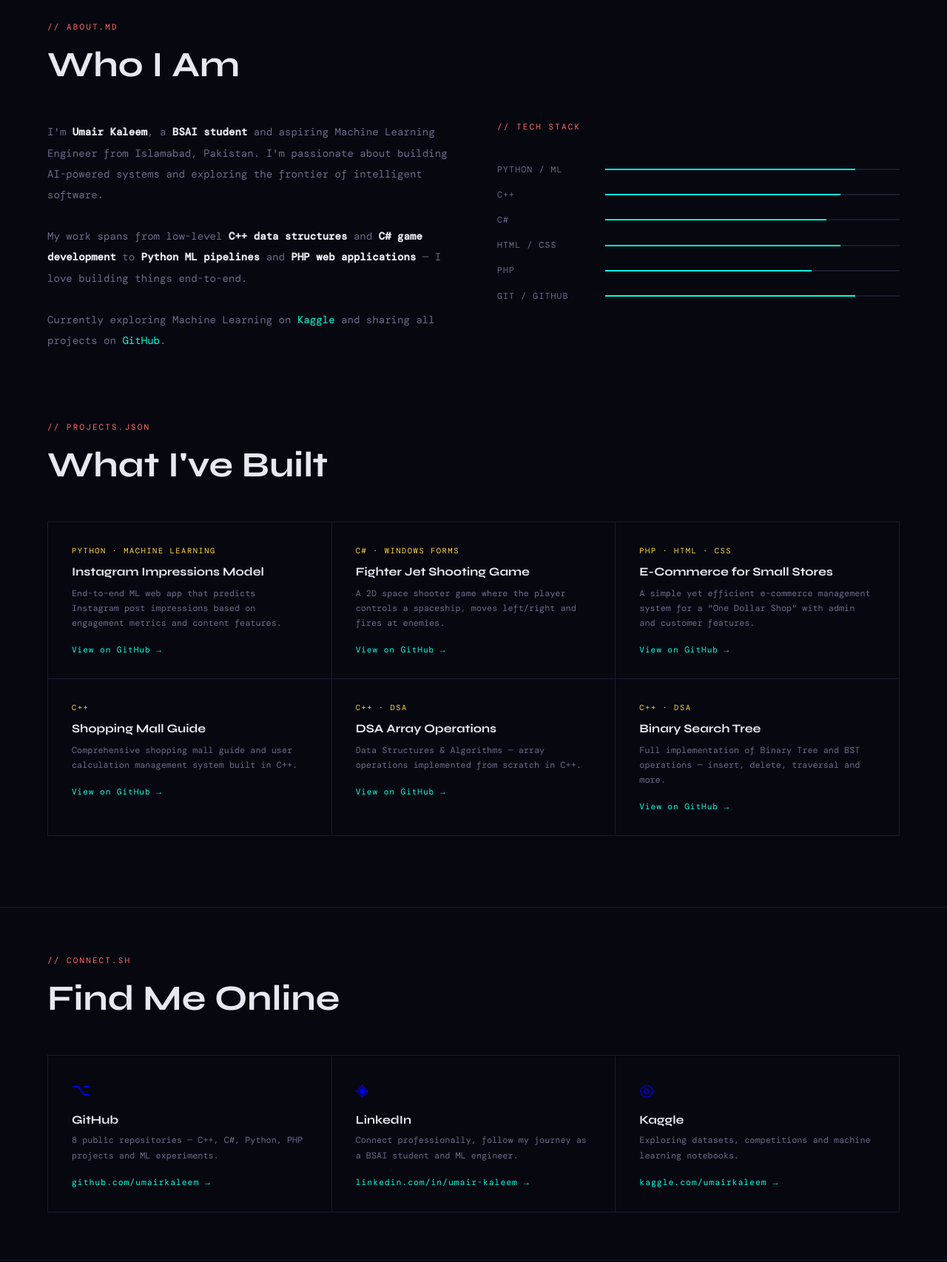
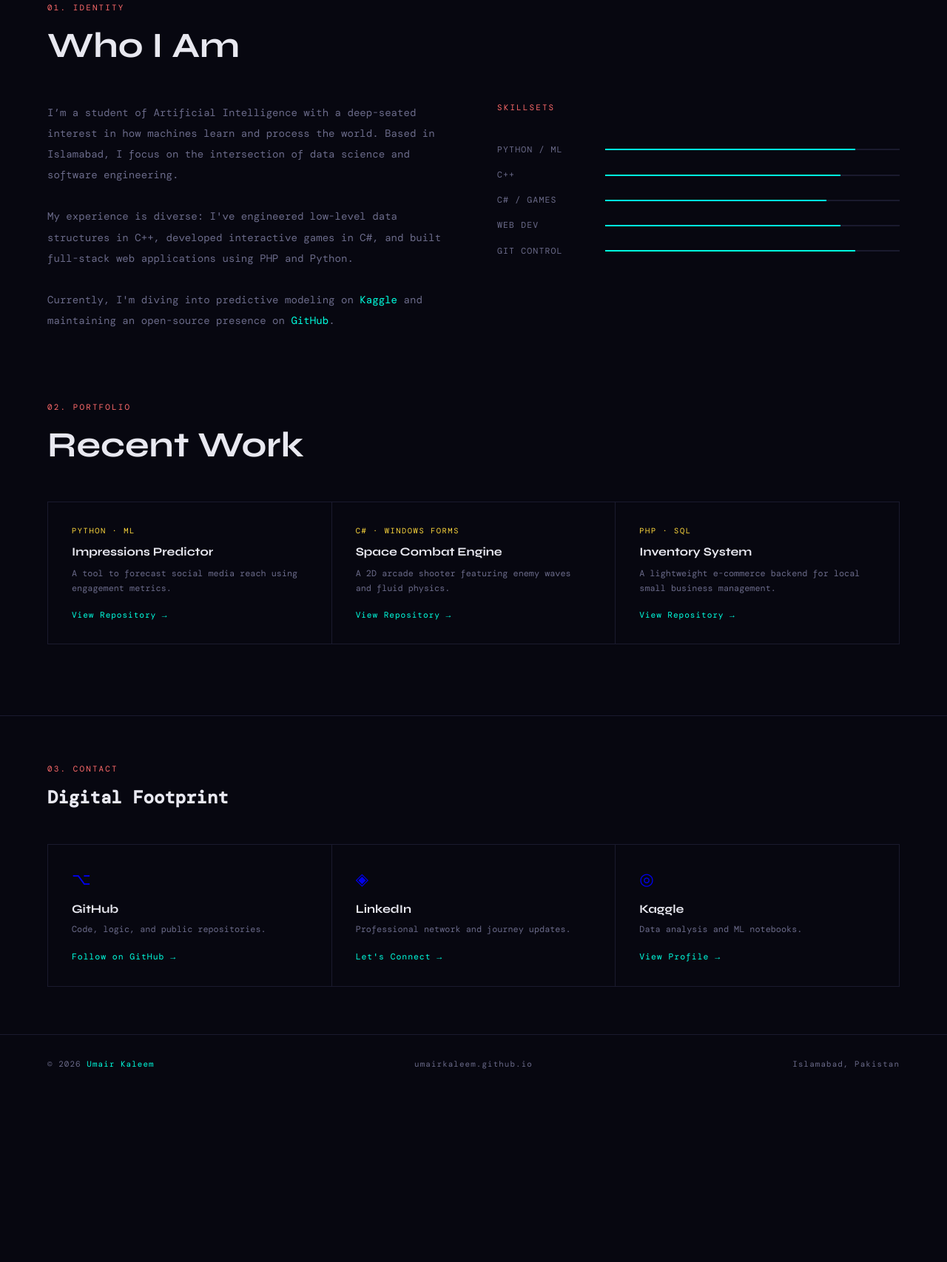
Before and after one commit to umairkaleem/umairkaleem.github.io, a plain HTML site: page index.html in a window 1280 px wide. Shown: the part 954-2660 px from the top of the page at 74% size. After the commit the page ends 2431 px from the top, so only its background shows below. Drawn offline with nearby package versions, Linux system fonts and the light colour scheme.

Commit message:
Update print statement

```diff
--- a/index.html
+++ b/index.html
@@ -3,12 +3,29 @@
 <head>
     <meta charset="UTF-8" />
     <meta name="viewport" content="width=device-width, initial-scale=1.0"/>
-  <meta name="description" content="Umair Kaleem — BSAI Student, AI Enthusiast & Aspiring Machine Learning Engineer based in Islamabad, Pakistan."/>
-  <meta name="keywords" content="Umair Kaleem, umairkaleem, AI, Machine Learning, BSAI, Python, C++, developer, Islamabad, Pakistan, GitHub, Kaggle"/>
-  <meta name="author" content="Umair Kaleem"/>
+
     <title>Umair Kaleem — AI & ML Engineer</title>
+    <meta name="title" content="Umair Kaleem — AI & ML Engineer">
+    <meta name="description" content="BSAI Student and AI Enthusiast building intelligent systems in Islamabad, Pakistan.">
+    <meta name="keywords" content="Umair Kaleem, AI, Machine Learning, BSAI, Python, C++, developer, Islamabad, Pakistan">
+    <meta name="author" content="Umair Kaleem">
+
+    <meta property="og:type" content="website">
+    <meta property="og:url" content="https://umairkaleem.github.io/">
+    <meta property="og:title" content="Umair Kaleem — AI & ML Engineer">
+    <meta property="og:description" content="Exploring the frontier of machine learning and intelligent software.">
+    <meta property="og:image" content="https://umairkaleem.github.io/meta-image.png">
+
+    <meta property="twitter:card" content="summary_large_image">
+    <meta property="twitter:url" content="https://umairkaleem.github.io/">
+    <meta property="twitter:title" content="Umair Kaleem — AI & ML Engineer">
+    <meta property="twitter:description" content="Exploring the frontier of machine learning and intelligent software.">
+    <meta property="twitter:image" content="https://umairkaleem.github.io/meta-image.png">
+
     <link rel="preconnect" href="https://fonts.googleapis.com">
+    <link rel="preconnect" href="https://fonts.gstatic.com" crossorigin>
     <link href="https://fonts.googleapis.com/css2?family=Syne:wght@400;700;800&family=DM+Mono:wght@400;500&display=swap" rel="stylesheet">
+
     <style>
         *, *::before, *::after { box-sizing: border-box; margin: 0; padding: 0; }
 
@@ -68,7 +85,6 @@
             opacity: 0.35;
         }
 
-    /* ── HEADER ── */
         header {
             position: relative;
             z-index: 10;
@@ -97,7 +113,6 @@
         }
         nav a:hover { color: var(--accent); }
 
-    /* ── HERO ── */
         .hero {
             position: relative;
             z-index: 10;
@@ -166,7 +181,6 @@
         .btn-ghost { color: var(--muted); outline: 1px solid var(--border); }
         .btn-ghost:hover { color: var(--text); outline-color: var(--muted); }
 
-    /* ── STATS ── */
         .stats-bar {
             position: relative;
             z-index: 10;
@@ -193,7 +207,6 @@
             margin-top: 0.25rem;
         }
 
-    /* ── SECTION ── */
         .section {
             position: relative;
             z-index: 10;
@@ -213,7 +226,6 @@
             margin-bottom: 1.5rem;
         }
 
-    /* ── ABOUT ── */
         .about-grid {
             display: grid;
             grid-template-columns: 1fr 1fr;
@@ -222,9 +234,9 @@
         }
         .about-text { font-size: 0.88rem; color: var(--muted); line-height: 2; }
         .about-text strong { color: var(--text); }
-    .about-text a { color: var(--accent); text-decoration: none; }
+        .about-text a { color: var(--accent); text-decoration: none; border-bottom: 1px solid transparent; transition: 0.2s; }
+        .about-text a:hover { border-bottom-color: var(--accent); }
 
-    /* ── SKILLS ── */
         .skills-list { display: flex; flex-direction: column; gap: 1.2rem; }
         .skill-item { display: flex; align-items: center; gap: 1rem; }
         .skill-name {
@@ -244,7 +256,6 @@
             animation: barFill 1.2s ease forwards;
         }
 
-    /* ── PROJECTS ── */
         .projects-grid {
             display: grid;
             grid-template-columns: repeat(auto-fit, minmax(300px, 1fr));
@@ -296,7 +307,6 @@
             letter-spacing: 0.08em;
         }
 
-    /* ── CONNECT ── */
         .links-section {
             position: relative;
             z-index: 10;
@@ -336,7 +346,6 @@
             letter-spacing: 0.08em;
         }
 
-    /* ── FOOTER ── */
         footer {
             position: relative;
             z-index: 10;
@@ -366,7 +375,6 @@
         }
         .floating-badge span { color: var(--accent); }
 
-    /* ── ANIMATIONS ── */
         @keyframes fadeUp {
             from { opacity: 0; transform: translateY(24px); }
             to   { opacity: 1; transform: translateY(0); }
@@ -377,8 +385,9 @@
         }
         @keyframes barFill { to { transform: scaleX(1); } }
 
-    /* ── RESPONSIVE ── */
         @media (max-width: 768px) {
+            body { cursor: auto; }
+            .cursor, .cursor-ring { display: none; }
             header { padding: 1.5rem 1.5rem 0; }
             nav { display: none; }
             .hero { padding: 5rem 1.5rem 4rem; }
@@ -397,7 +406,6 @@
     <div class="cursor" id="cursor"></div>
     <div class="cursor-ring" id="cursorRing"></div>
 
-  <!-- Header -->
     <header>
         <a href="#" class="logo">UK/</a>
         <nav>
@@ -408,17 +416,14 @@
         </nav>
     </header>
 
-  <!-- Hero -->
     <section class="hero">
-    <div class="hero-tag">💭 The Challenger — BSAI Student</div>
+        <div class="hero-tag">The Challenger — BSAI Student</div>
         <h1>
             UMAIR<span class="accent-dot">.</span>
             <span class="line2">KALEEM</span>
         </h1>
         <p class="hero-sub">
-      <strong>AI Enthusiast</strong> & Aspiring Machine Learning Engineer<br>
-      based in Islamabad, Pakistan.<br>
-      Building intelligent systems — from C++ game engines to ML web apps.
+            <strong>AI Enthusiast</strong> & Aspiring Machine Learning Engineer based in Islamabad, Pakistan. I build intelligent systems ranging from C++ architectures to modern ML pipelines.
         </p>
         <div class="hero-cta">
             <a href="https://github.com/umairkaleem" target="_blank" class="btn btn-primary">View GitHub →</a>
@@ -426,7 +431,6 @@
         </div>
     </section>
 
-  <!-- Stats -->
     <div class="stats-bar">
         <div class="stat">
             <div class="stat-num">08</div>
@@ -446,34 +450,26 @@
         </div>
     </div>
 
-  <!-- About -->
     <section class="section" id="about">
-    <div class="section-label">// about.md</div>
+        <div class="section-label">01. Identity</div>
         <h2>Who I Am</h2>
         <div class="about-grid">
             <div class="about-text">
                 <p>
-          I'm <strong>Umair Kaleem</strong>, a <strong>BSAI student</strong> and aspiring
-          Machine Learning Engineer from Islamabad, Pakistan. I'm passionate about
-          building AI-powered systems and exploring the frontier of intelligent software.
+                    I’m a student of Artificial Intelligence with a deep-seated interest in how machines learn and process the world. Based in Islamabad, I focus on the intersection of data science and software engineering.
                 </p>
                 <br>
                 <p>
-          My work spans from low-level <strong>C++ data structures</strong> and
-          <strong>C# game development</strong> to <strong>Python ML pipelines</strong>
-          and <strong>PHP web applications</strong> — I love building things end-to-end.
+                    My experience is diverse: I've engineered low-level data structures in C++, developed interactive games in C#, and built full-stack web applications using PHP and Python.
                 </p>
                 <br>
                 <p>
-          Currently exploring Machine Learning on
-          <a href="https://www.kaggle.com/umairkaleem" target="_blank">Kaggle</a>
-          and sharing all projects on
-          <a href="https://github.com/umairkaleem" target="_blank">GitHub</a>.
+                    Currently, I'm diving into predictive modeling on <a href="https://www.kaggle.com/umairkaleem" target="_blank">Kaggle</a> and maintaining an open-source presence on <a href="https://github.com/umairkaleem" target="_blank">GitHub</a>.
                 </p>
             </div>
 
             <div class="skills-list">
-        <div class="section-label" style="margin-bottom:1.5rem">// tech stack</div>
+                <div class="section-label" style="margin-bottom:1.5rem">Skillsets</div>
                 <div class="skill-item">
                     <span class="skill-name">Python / ML</span>
                     <div class="skill-bar-bg"><div class="skill-bar-fill" style="width:85%;animation-delay:0.7s"></div></div>
@@ -483,117 +479,80 @@
                     <div class="skill-bar-bg"><div class="skill-bar-fill" style="width:80%;animation-delay:0.85s"></div></div>
                 </div>
                 <div class="skill-item">
-          <span class="skill-name">C#</span>
+                    <span class="skill-name">C# / Games</span>
                     <div class="skill-bar-bg"><div class="skill-bar-fill" style="width:75%;animation-delay:1.0s"></div></div>
                 </div>
                 <div class="skill-item">
-          <span class="skill-name">HTML / CSS</span>
+                    <span class="skill-name">Web Dev</span>
                     <div class="skill-bar-bg"><div class="skill-bar-fill" style="width:80%;animation-delay:1.15s"></div></div>
                 </div>
                 <div class="skill-item">
-          <span class="skill-name">PHP</span>
-          <div class="skill-bar-bg"><div class="skill-bar-fill" style="width:70%;animation-delay:1.3s"></div></div>
-        </div>
-        <div class="skill-item">
-          <span class="skill-name">Git / GitHub</span>
-          <div class="skill-bar-bg"><div class="skill-bar-fill" style="width:85%;animation-delay:1.45s"></div></div>
+                    <span class="skill-name">Git Control</span>
+                    <div class="skill-bar-bg"><div class="skill-bar-fill" style="width:85%;animation-delay:1.3s"></div></div>
                 </div>
             </div>
         </div>
     </section>
 
-  <!-- Projects -->
     <section class="section" id="projects" style="padding-top:0">
-    <div class="section-label">// projects.json</div>
-    <h2>What I've Built</h2>
+        <div class="section-label">02. Portfolio</div>
+        <h2>Recent Work</h2>
         <div class="projects-grid">
-
             <a href="https://github.com/umairkaleem/instagram_impressions_model" target="_blank" class="project-card">
-        <div class="project-lang">Python · Machine Learning</div>
-        <div class="project-title">Instagram Impressions Model</div>
-        <div class="project-desc">End-to-end ML web app that predicts Instagram post impressions based on engagement metrics and content features.</div>
-        <span class="project-arrow">View on GitHub →</span>
+                <div class="project-lang">Python · ML</div>
+                <div class="project-title">Impressions Predictor</div>
+                <div class="project-desc">A tool to forecast social media reach using engagement metrics.</div>
+                <span class="project-arrow">View Repository →</span>
             </a>
-
             <a href="https://github.com/umairkaleem/fighterJetShootingGame" target="_blank" class="project-card">
                 <div class="project-lang">C# · Windows Forms</div>
-        <div class="project-title">Fighter Jet Shooting Game</div>
-        <div class="project-desc">A 2D space shooter game where the player controls a spaceship, moves left/right and fires at enemies.</div>
-        <span class="project-arrow">View on GitHub →</span>
+                <div class="project-title">Space Combat Engine</div>
+                <div class="project-desc">A 2D arcade shooter featuring enemy waves and fluid physics.</div>
+                <span class="project-arrow">View Repository →</span>
             </a>
-
             <a href="https://github.com/umairkaleem/E-commerce-webpage-for-small-stores" target="_blank" class="project-card">
-        <div class="project-lang">PHP · HTML · CSS</div>
-        <div class="project-title">E-Commerce for Small Stores</div>
-        <div class="project-desc">A simple yet efficient e-commerce management system for a "One Dollar Shop" with admin and customer features.</div>
-        <span class="project-arrow">View on GitHub →</span>
+                <div class="project-lang">PHP · SQL</div>
+                <div class="project-title">Inventory System</div>
+                <div class="project-desc">A lightweight e-commerce backend for local small business management.</div>
+                <span class="project-arrow">View Repository →</span>
             </a>
-
-      <a href="https://github.com/umairkaleem/1st-samester-project" target="_blank" class="project-card">
-        <div class="project-lang">C++</div>
-        <div class="project-title">Shopping Mall Guide</div>
-        <div class="project-desc">Comprehensive shopping mall guide and user calculation management system built in C++.</div>
-        <span class="project-arrow">View on GitHub →</span>
-      </a>
-
-      <a href="https://github.com/umairkaleem/DSA_Array_operation-" target="_blank" class="project-card">
-        <div class="project-lang">C++ · DSA</div>
-        <div class="project-title">DSA Array Operations</div>
-        <div class="project-desc">Data Structures & Algorithms — array operations implemented from scratch in C++.</div>
-        <span class="project-arrow">View on GitHub →</span>
-      </a>
-
-      <a href="https://github.com/umairkaleem/Opperations_on_BinaryTree_lab_11_BST" target="_blank" class="project-card">
-        <div class="project-lang">C++ · DSA</div>
-        <div class="project-title">Binary Search Tree</div>
-        <div class="project-desc">Full implementation of Binary Tree and BST operations — insert, delete, traversal and more.</div>
-        <span class="project-arrow">View on GitHub →</span>
-      </a>
-
         </div>
     </section>
 
-  <!-- Connect -->
-  <div class="links-section" id="connect">
-    <div class="section-label">// connect.sh</div>
-    <h2 style="font-family:'Syne',sans-serif;font-size:clamp(2rem,4vw,3rem);font-weight:700;">Find Me Online</h2>
+    <section class="links-section" id="connect">
+        <div class="section-label">03. Contact</div>
+        <h2>Digital Footprint</h2>
         <div class="links-grid">
-
             <a href="https://github.com/umairkaleem" target="_blank" class="link-card">
                 <div class="link-card-icon">⌥</div>
                 <div class="link-card-title">GitHub</div>
-        <div class="link-card-desc">8 public repositories — C++, C#, Python, PHP projects and ML experiments.</div>
-        <span class="link-card-arrow">github.com/umairkaleem →</span>
+                <div class="link-card-desc">Code, logic, and public repositories.</div>
+                <span class="link-card-arrow">Follow on GitHub →</span>
             </a>
-
             <a href="https://www.linkedin.com/in/umair-kaleem-918386326/" target="_blank" class="link-card">
                 <div class="link-card-icon">◈</div>
                 <div class="link-card-title">LinkedIn</div>
-        <div class="link-card-desc">Connect professionally, follow my journey as a BSAI student and ML engineer.</div>
-        <span class="link-card-arrow">linkedin.com/in/umair-kaleem →</span>
+                <div class="link-card-desc">Professional network and journey updates.</div>
+                <span class="link-card-arrow">Let's Connect →</span>
             </a>
-
             <a href="https://www.kaggle.com/umairkaleem" target="_blank" class="link-card">
                 <div class="link-card-icon">◎</div>
                 <div class="link-card-title">Kaggle</div>
-        <div class="link-card-desc">Exploring datasets, competitions and machine learning notebooks.</div>
-        <span class="link-card-arrow">kaggle.com/umairkaleem →</span>
+                <div class="link-card-desc">Data analysis and ML notebooks.</div>
+                <span class="link-card-arrow">View Profile →</span>
             </a>
+        </div>
+    </section>
 
-    </div>
-  </div>
-
-  <!-- Footer -->
     <footer>
-    <span>© 2025 <span class="footer-name">Umair Kaleem</span></span>
+        <span>© 2026 <span class="footer-name">Umair Kaleem</span></span>
         <span>umairkaleem.github.io</span>
-    <span>BSAI · Islamabad, Pakistan</span>
+        <span>Islamabad, Pakistan</span>
     </footer>
 
-  <div class="floating-badge">Status: <span>Open to opportunities</span></div>
+    <div class="floating-badge">Status: <span>Available for Projects</span></div>
 
     <script>
-    // Custom cursor
         const cursor = document.getElementById('cursor');
         const ring   = document.getElementById('cursorRing');
         let mx = 0, my = 0, rx = 0, ry = 0;
@@ -604,30 +563,25 @@
             cursor.style.top  = my - 6 + 'px';
         });
 
-    (function animateRing() {
-      rx += (mx - rx - 18) * 0.12;
-      ry += (my - ry - 18) * 0.12;
+        function animateRing() {
+            rx += (mx - rx - 18) * 0.15;
+            ry += (my - ry - 18) * 0.15;
             ring.style.left = rx + 'px';
             ring.style.top  = ry + 'px';
             requestAnimationFrame(animateRing);
-    })();
+        }
+        animateRing();
 
-    document.querySelectorAll('a, button').forEach(el => {
+        document.querySelectorAll('a, button, .project-card').forEach(el => {
             el.addEventListener('mouseenter', () => {
-        cursor.style.transform = 'scale(2)';
-        ring.style.transform   = 'scale(1.5)';
+                cursor.style.transform = 'scale(2.5)';
+                ring.style.transform   = 'scale(0.5)';
+                ring.style.opacity     = '1';
             });
             el.addEventListener('mouseleave', () => {
                 cursor.style.transform = 'scale(1)';
                 ring.style.transform   = 'scale(1)';
-      });
-    });
-
-    // Smooth scroll
-    document.querySelectorAll('a[href^="#"]').forEach(a => {
-      a.addEventListener('click', e => {
-        e.preventDefault();
-        document.querySelector(a.getAttribute('href'))?.scrollIntoView({ behavior: 'smooth' });
+                ring.style.opacity     = '0.5';
             });
         });
     </script>
```
Lines whose indentation alone changed are shown as unchanged.
